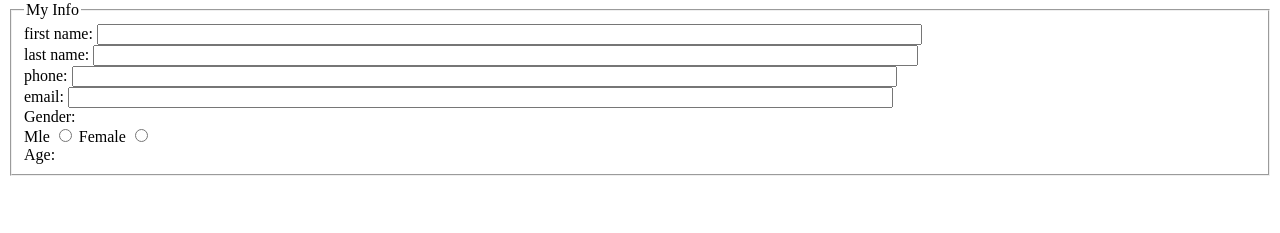
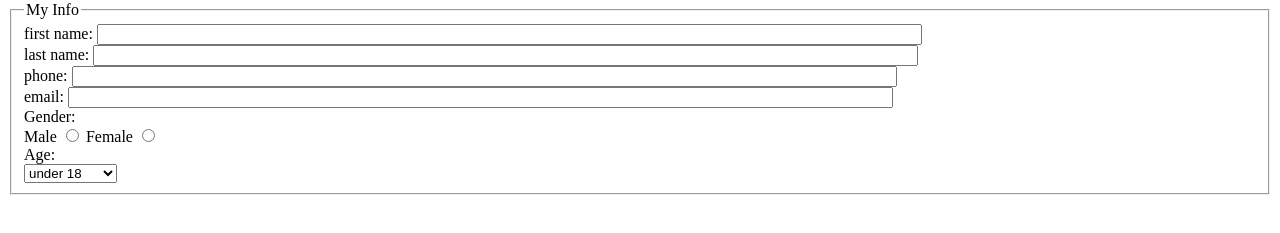
Before and after one commit to ykamran16/Lab4, a plain HTML site: page index.html in a window 1280 px wide. Shown: the part 79-312 px from the top of the page. Drawn offline with Linux system fonts and the light colour scheme.

Commit message:
Added agefield options

```diff
--- a/index.html
+++ b/index.html
@@ -9,13 +9,22 @@
   <form action="http://bloomingdale.sat.iit.edu/kriedan/lab3formscript.php" method="post">
     <fieldset>
 	  <legend>My Info</legend>
-	    <div><label>first name: <input size="100" type="text" name="first_name_field"></label></div>
+	  <div><label>first name: <input size="100" type="text" name="first_name_field"></label></div>
 	  <div><label>last name: <input size="100" type="text" name="last_name_field"></label></div>
-	    <div><label>phone: <input size="100" type="text" name="phone_field"></label></div>
+	  <div><label>phone: <input size="100" type="text" name="phone_field"></label></div>
 	  <div><label>email: <input size="100" type="text" name="email_field"></label></div>
 	  <div>Gender: </div>
 	 <div>
-	   <label>Mle <input type="radio" name="gender_field" value="male"></label>
+	   <label>Male <input type="radio" name="gender_field" value="male"></label>
 		<label>Female <input type="radio" name="gender_field" value="female"></label>
 	  </div>
 	  <div>Age: </div>
+	  <select name="age_field">
+			<option>under 18</option>
+			<option>18 - 24</option>
+			<option>25 - 34</option>
+			<option>35 - 44</option>
+			<option>45 - 54</option>
+			<option>55 - 64</option>
+			<option>65 and over</option>
+		</select>
```
